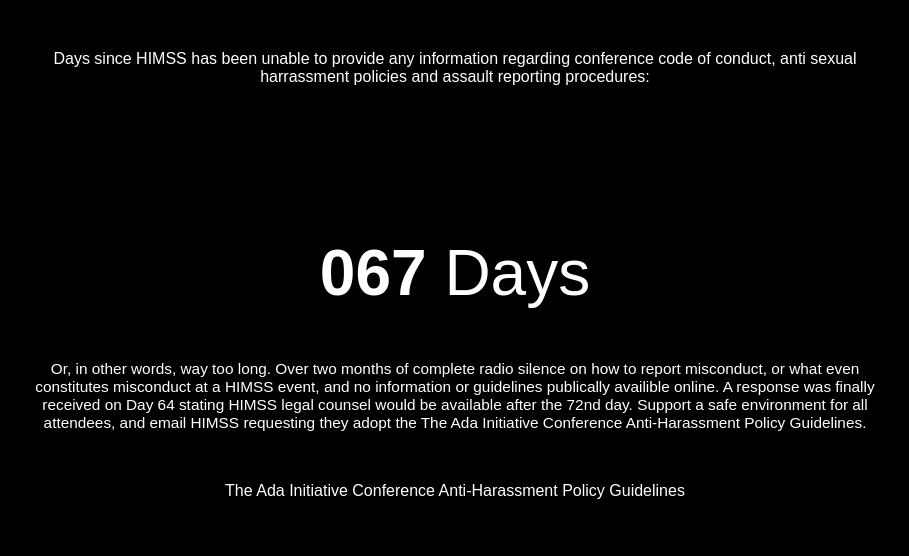
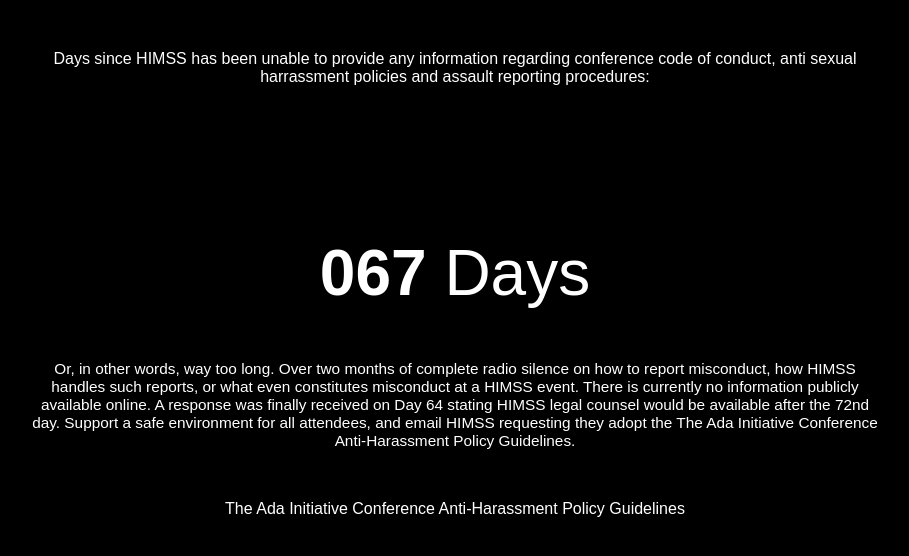
Before and after one commit to laurenstill/laurenstill.github.io, a Jekyll site: the page himssplzrespond.html, which Jekyll copies as it is, in a window 1280 px wide. Shown: the top 556 px of the page, without its empty margins (185-1094 px from the left). Built offline with Jekyll 4.4.1, drawn with Linux system fonts in a browser that asks for light colours.

```diff
--- a/himssplzrespond.html
+++ b/himssplzrespond.html
@@ -91,11 +91,11 @@
 
 
 <div id="sub">
- Or, in other words, way too long.  Over two months of complete radio silence on how to report misconduct, or what even constitutes misconduct at a HIMSS event, and no information or guidelines publically availible online. A response was finally received on Day 64 stating HIMSS legal counsel would be available after the 72nd day. Support a safe environment for all attendees, and <a href="mailto:himss@himss.org">email HIMSS</a> requesting they adopt the <a href="https://adainitiative.org/what-we-do/conference-policies/">The Ada Initiative Conference Anti-Harassment Policy Guidelines</a>.
+ Or, in other words, way too long.  Over two months of complete radio silence on how to report misconduct, how HIMSS handles such reports, or what even constitutes misconduct at a HIMSS event. There is currently no information publicly available online. A response was finally received on Day 64 stating HIMSS legal counsel would be available after the 72nd day. Support a safe environment for all attendees, and <a href="mailto:himss@himss.org">email HIMSS</a> requesting they adopt the <a href="https://adainitiative.org/what-we-do/conference-policies/">The Ada Initiative Conference Anti-Harassment Policy Guidelines</a>.
 </div>
 
 
-<div id="footer">
+<div id="footer"
     <a href="https://adainitiative.org/what-we-do/conference-policies/">The Ada Initiative Conference Anti-Harassment Policy Guidelines</a>
 </div>
 
```
